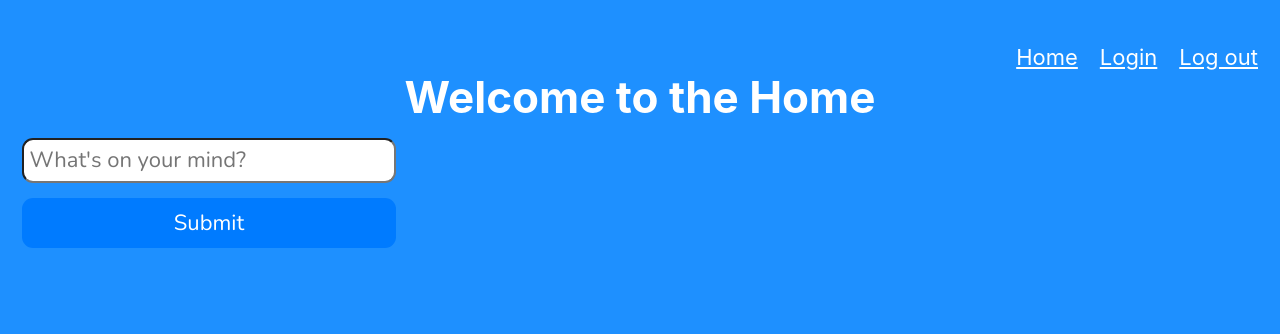
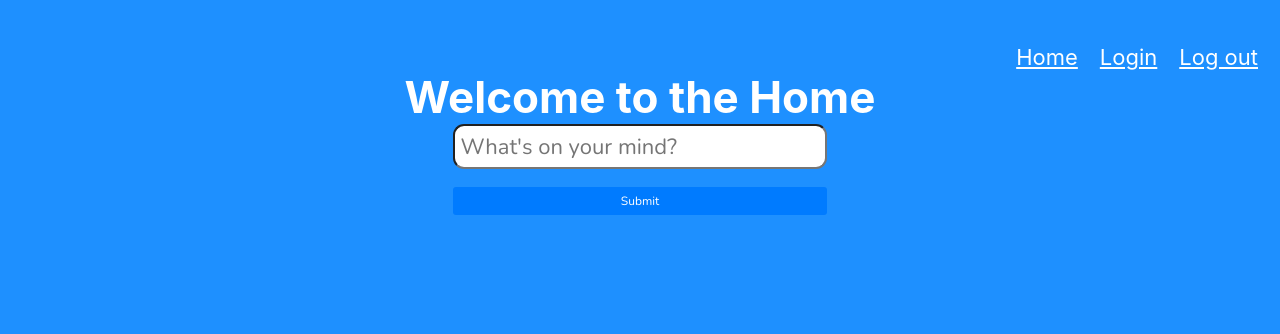
Before and after one commit to imasharc/ShaReCon, a React (Create React App) app in the folder frontend/: page / in a window 1280 px wide. Shown: the top 334 px of the page. Built offline with nearby package versions, Linux system fonts and the light colour scheme; no server answers.

Commit message:
style(Post): Change normal button color on hover + set delete-button color to red

```diff
--- a/frontend/src/styles/Post.css
+++ b/frontend/src/styles/Post.css
@@ -70,3 +70,23 @@
   font-size: 12px;
   color: #ddd;
 }
+
+button {
+  background-color: #007bff; /* Blue by default */
+  color: #fff; /* Text color */
+  padding: 6px 12px; /* Adjust padding for a smaller size */
+  border: none;
+  border-radius: 3px;
+  cursor: pointer;
+  font-size: 12px; /* Adjust font size for a smaller size */
+  margin-top: 8px; /* Add margin to separate from the input */
+  transition: background-color 0.3s; /* Smooth transition for color change */
+}
+
+button:hover {
+  background-color: rgb(0, 47, 255); /* Red on hover */
+}
+
+.delete-button:hover {
+  background-color: #dc3545; /* Red on hover */
+}
--- a/frontend/src/styles/PostPrompt.css
+++ b/frontend/src/styles/PostPrompt.css
@@ -1,9 +1,10 @@
 /* PostPrompt.css */
 .post-prompt-container {
     display: flex;
+    flex-direction: column;
+    align-items: center;
     justify-content: center;
-    align-items: center;
-    height: 20vh; /* Set the height to 20% of the viewport height for vertical centering */
+    /* height: 30vh; */
   }
 
   form {
```
